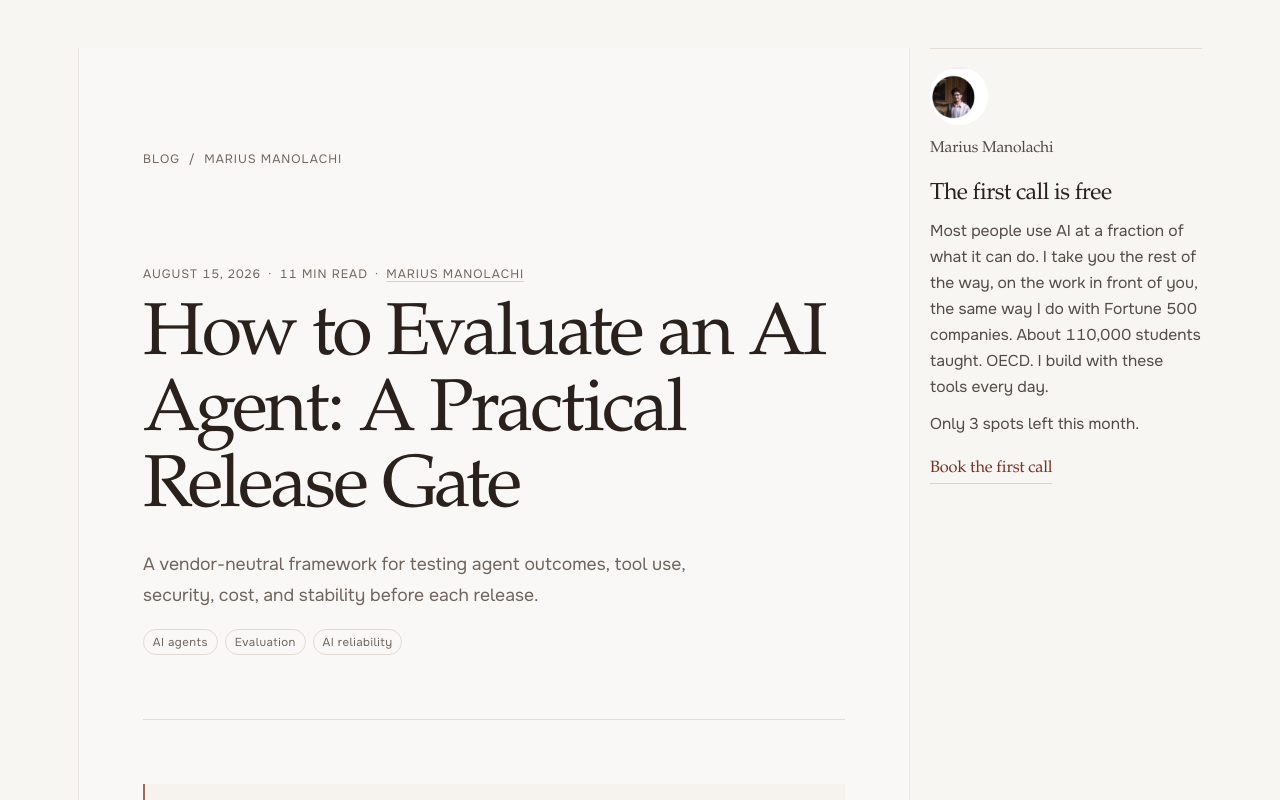
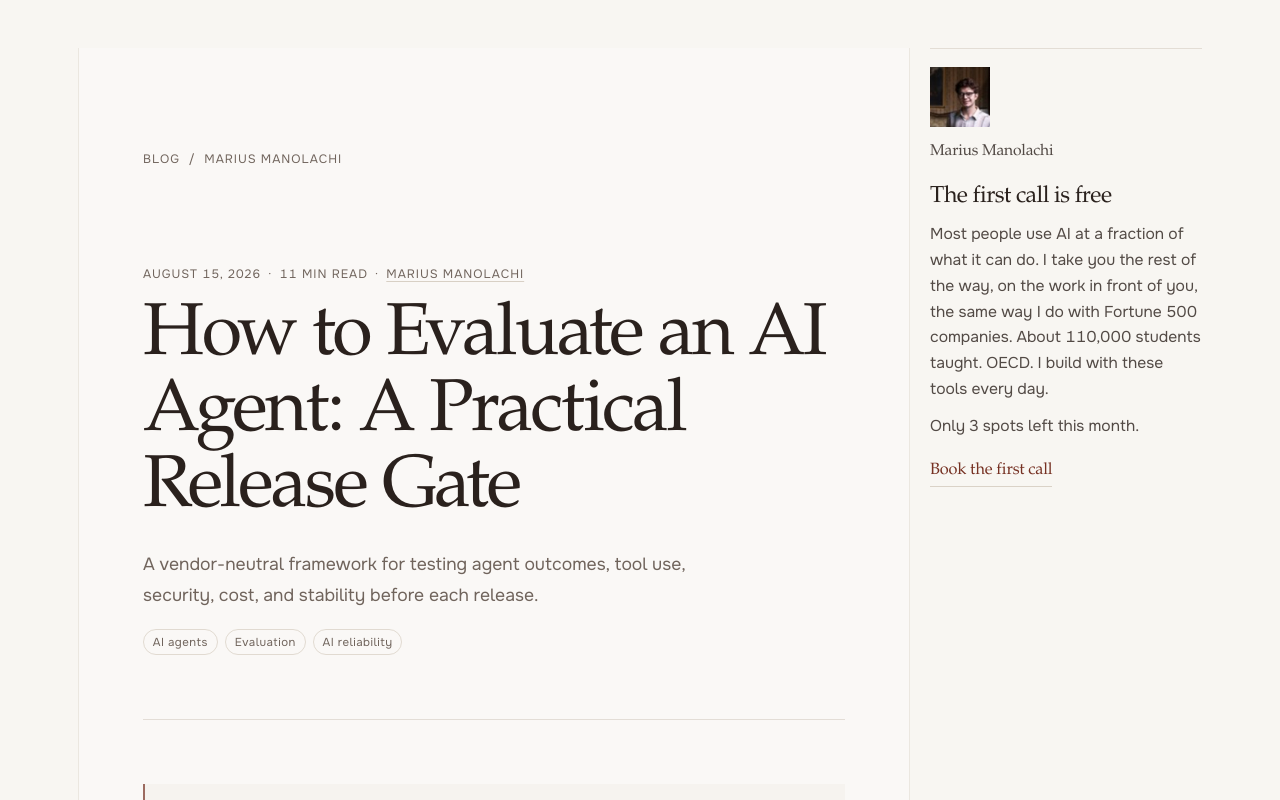
Before and after one commit to marius-manola/personal-brand, a Next.js app: page /blog/how-to-evaluate-an-ai-agent in a window 1280 px wide. Shown: the top 800 px of the page. Built offline with nearby package versions, Linux system fonts and the light colour scheme.

Commit message:
Stop double-rounding the portrait on the blog call rail
The source photo was already a circle. CSS was circling it again,
which left a white halo. It is now a square crop with no radius.

```diff
--- a/app/globals.css
+++ b/app/globals.css
@@ -344,9 +344,9 @@ h1, h2, h3, h4, h5, h6 {
 
 .blog-call-photo {
   display: block;
-  width: 3.6rem;
-  height: 3.6rem;
-  border-radius: 50%;
+  width: 3.75rem;
+  height: 3.75rem;
+  border-radius: 0;
   object-fit: cover;
 }
 
```
Also changed, not shown: public/marius.jpg.
